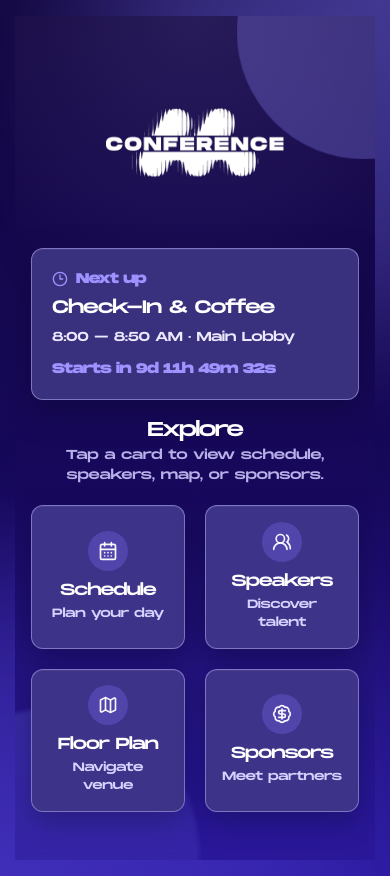
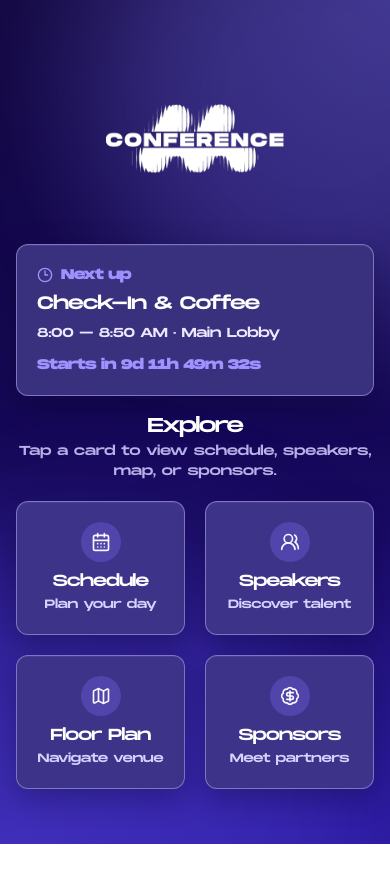
Before and after one commit to aj-das/mmbc-conference, a Next.js app in the folder mmbc-conference/: page / in a window 390 px wide. After the commit the page ends 844 px from the top, so only its background shows below. Built offline with nearby package versions, Linux system fonts and the light colour scheme.

Commit message:
updated, got rid of phone mock wrapper

```diff
--- a/mmbc-conference/src/app/globals.css
+++ b/mmbc-conference/src/app/globals.css
@@ -53,8 +53,10 @@ summary::-webkit-details-marker {
 }
 
 .phone-shell {
-  width: min(100%, var(--phone-width));
+  width: 100%;
+  max-width: 100%;
   height: 100dvh;
+  min-height: 100dvh;
   background:
     radial-gradient(circle at top center, rgba(132, 123, 211, 0.18), transparent 18rem),
     linear-gradient(180deg, #14073f 0%, #17085c 56%, #2d1ca0 100%);
@@ -63,6 +65,9 @@ summary::-webkit-details-marker {
 .phone-scroll {
   overflow-y: auto;
   scrollbar-width: none;
+  /* Keep content away from iOS browser chrome + home indicator */
+  padding-top: calc(1rem + env(safe-area-inset-top));
+  padding-bottom: calc(2rem + env(safe-area-inset-bottom));
 }
 
 .phone-scroll::-webkit-scrollbar {
--- a/mmbc-conference/src/components/conference-ui.tsx
+++ b/mmbc-conference/src/components/conference-ui.tsx
@@ -371,20 +371,26 @@ const floorPlanZones = [
 
 function AppShell({ children }: { children: ReactNode }) {
   return (
-    <main className="relative min-h-screen overflow-x-hidden px-3 py-4 text-white sm:grid sm:place-items-center sm:p-8">
+    <main className="relative min-h-[100dvh] overflow-x-hidden px-3 py-0 text-white sm:px-6 sm:py-0 sm:grid sm:place-items-center">
       <div className="pointer-events-none absolute inset-0 overflow-hidden">
         <div className="bg-float-1 absolute right-[-10rem] top-[-8rem] h-[28rem] w-[28rem] rounded-full bg-[#625cce]/28 blur-3xl" />
         <div className="bg-float-2 absolute bottom-[-12rem] left-[-9rem] h-[32rem] w-[32rem] rounded-full bg-[#5641d9]/24 blur-3xl" />
       </div>
 
-      <div className="phone-shell relative mx-auto flex w-full max-w-[26.875rem] flex-col overflow-hidden">
-        <div className="pointer-events-none absolute inset-0 overflow-hidden">
+      <div
+        className="relative mx-auto w-full max-w-[26.875rem]"
+        style={{
+          paddingTop: "calc(0.75rem + env(safe-area-inset-top))",
+          paddingBottom: "calc(2rem + env(safe-area-inset-bottom))",
+        }}
+      >
+        <div className="pointer-events-none absolute inset-x-0 top-0 overflow-hidden">
           <div className="bg-float-3 absolute right-[-7rem] top-[-6.5rem] h-64 w-64 rounded-full bg-[#6a62c4]/45" />
           <div className="bg-float-4 absolute bottom-[-8rem] left-[-6rem] h-72 w-72 rounded-full bg-[#5f56d8]/34 blur-[2px]" />
           <div className="absolute inset-x-0 bottom-0 h-36 bg-gradient-to-t from-[#24108d]/35 to-transparent" />
         </div>
 
-        <div className="phone-scroll relative flex min-h-0 flex-1 flex-col gap-5 px-4 pb-8 pt-4">
+        <div className="relative flex flex-col gap-5 px-1 pt-4">
           {children}
         </div>
       </div>
```
